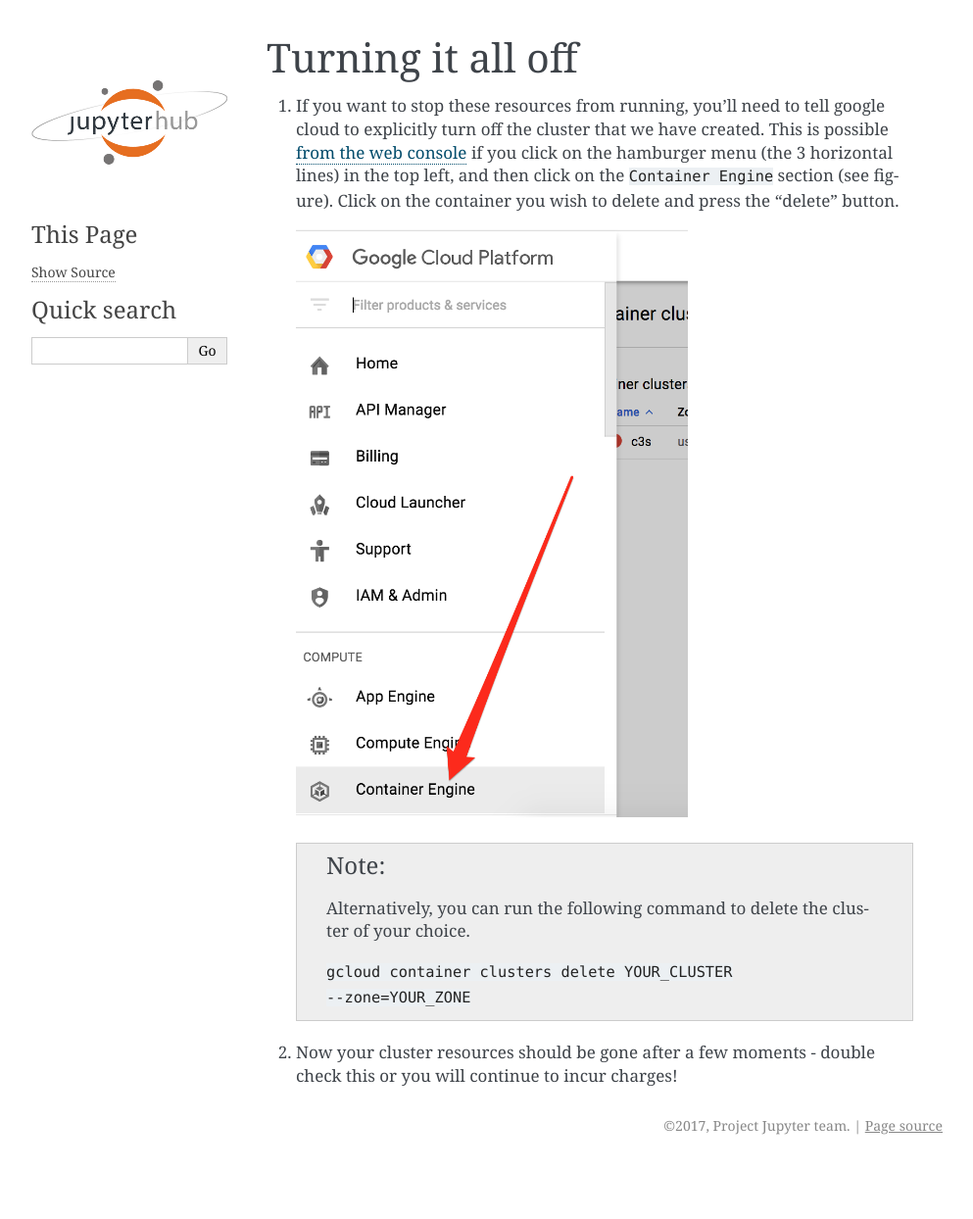
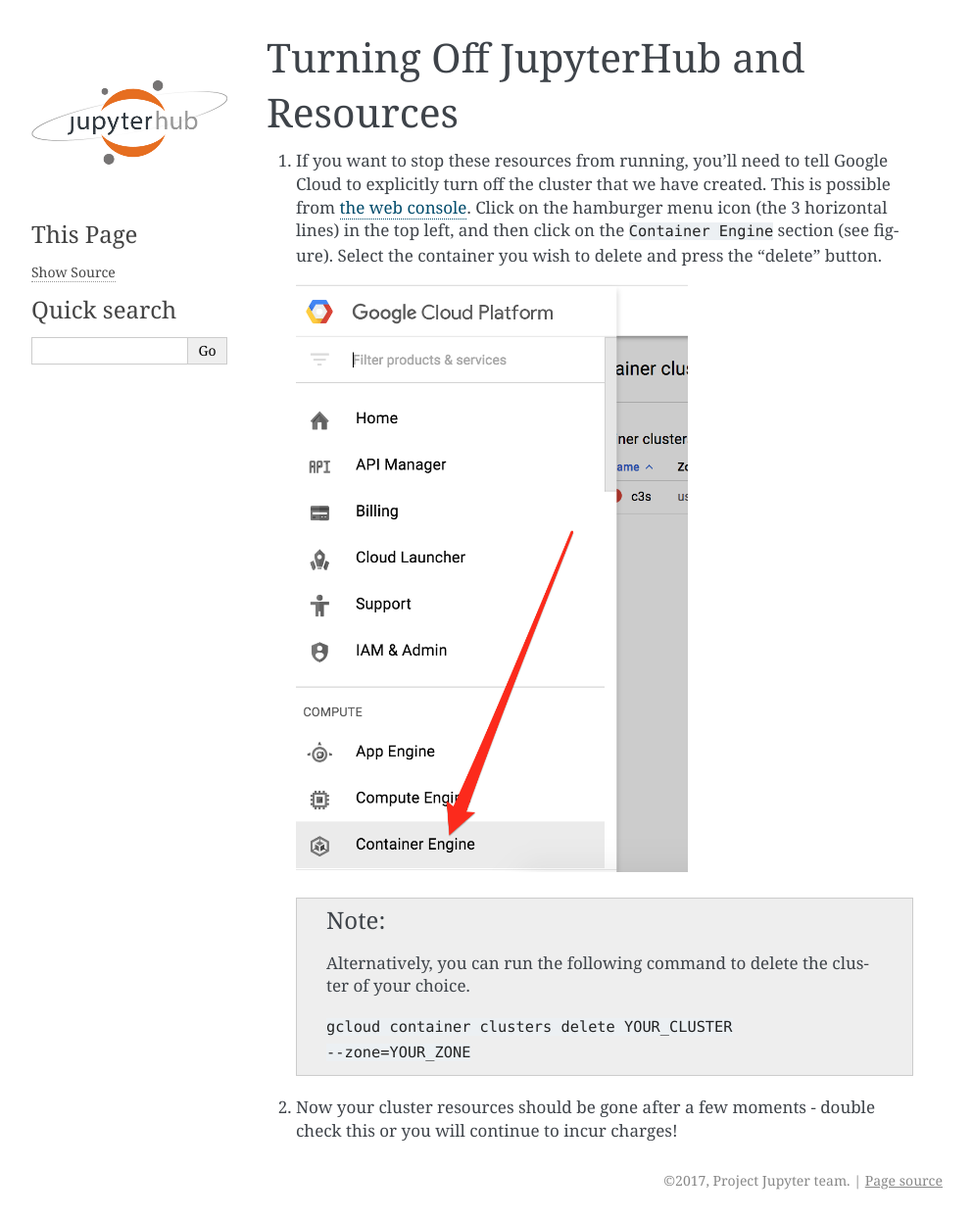
Before and after one commit to jupyterhub/zero-to-jupyterhub-k8s, a Sphinx documentation site: the page built from doc/source/turn-off.rst, in a window 1280 px wide. Shown: the whole page at 98% size, without its empty margins (148-1141 px from the left). Built offline with Sphinx 7.4.7, drawn with Linux system fonts in a browser that asks for light colours; before the commit the page ends 1188 px from its top, so only the background shows below that.

Commit message:
Edit rst for turn-off doc

```diff
--- a/doc/source/turn-off.rst
+++ b/doc/source/turn-off.rst
@@ -1,11 +1,11 @@
-Turning it all off
-==================
+Turning Off JupyterHub and Resources
+====================================
 
-1. If you want to stop these resources from running, you’ll need to tell google
-   cloud to explicitly turn off the cluster that we have created. This is
-   possible `from the web console <https://console.cloud.google.com>`_ if you
-   click on the hamburger menu (the 3 horizontal lines) in the top left, and
-   then click on the ``Container Engine`` section (see figure). Click on the
+1. If you want to stop these resources from running, you’ll need to tell Google
+   Cloud to explicitly turn off the cluster that we have created. This is
+   possible from `the web console <https://console.cloud.google.com>`_.
+   Click on the hamburger menu icon (the 3 horizontal lines) in the top left,
+   and then click on the ``Container Engine`` section (see figure). Select the
    container you wish to delete and press the “delete” button.
 
    .. image:: _static/images/container_engine_location.jpg
@@ -13,8 +13,10 @@
 
    .. note::
 
-      Alternatively, you can run the following command to delete the cluster of your choice.
+      Alternatively, you can run the following command to delete the cluster of
+      your choice.
 
       ``gcloud container clusters delete YOUR_CLUSTER --zone=YOUR_ZONE``
 
-2. Now your cluster resources should be gone after a few moments - double check this or you will continue to incur charges!
+2. Now your cluster resources should be gone after a few moments - double check
+   this or you will continue to incur charges!
```
